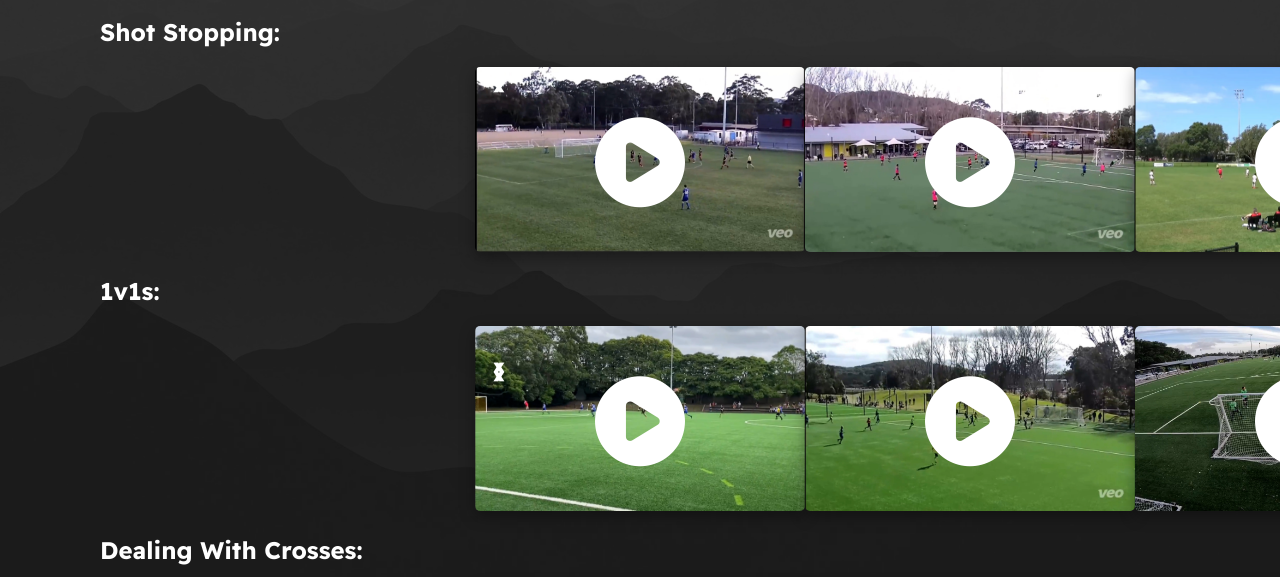
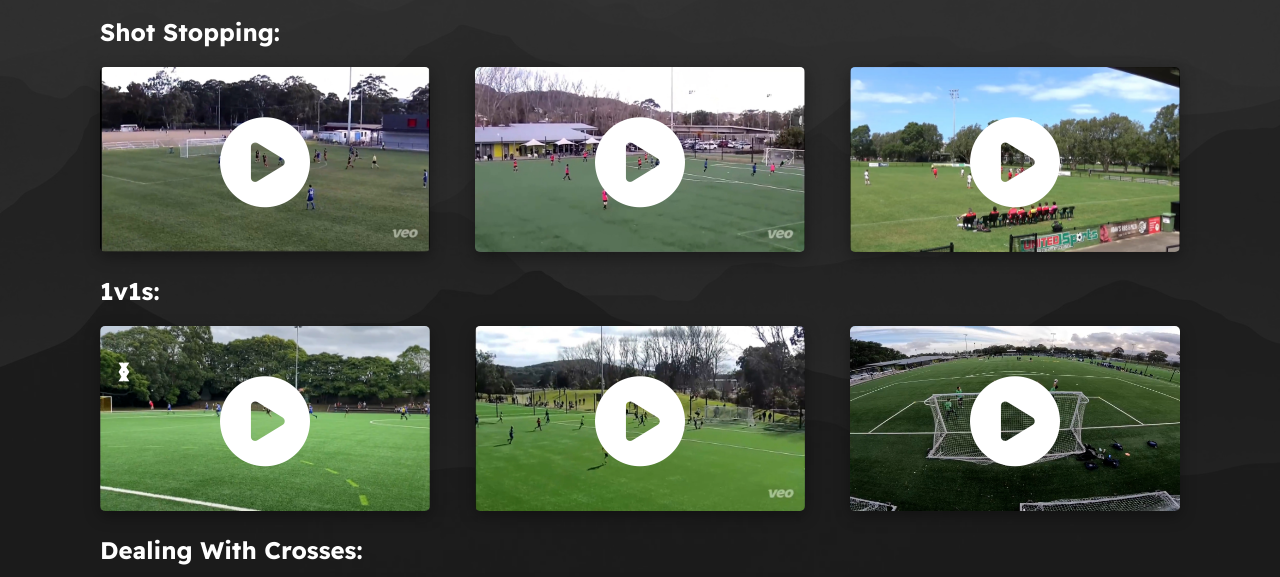
Before and after one commit to andrewchenn/andrewchenn.github.io, a plain HTML site: page footballVideos.html in a window 1280 px wide. Shown: the part 223-800 px from the top of the page. Drawn offline with nearby package versions, Linux system fonts and the light colour scheme.

Commit message:
fix footballVideos media queries

```diff
--- a/css/main.scss
+++ b/css/main.scss
@@ -550,6 +550,9 @@ footer{
         }
     }
     .videosSection{
+        .shotPage1, .shotPage2, .onevOneContainer, .crossContainer{
+            width: 528px;
+        }
         .thumbnailContainer{
             .thumbnail{
                 height: 296px;
@@ -660,6 +663,9 @@ footer{
         .hidden{
             display: inline;
         }
+        .shotPage1, .shotPage2, .onevOneContainer, .crossContainer{
+            width: 1080px;
+        }
         .shotPage1{
             display: flex;
             justify-content: space-between;
```
Also changed, not shown: css/main.css, 1 other file.
